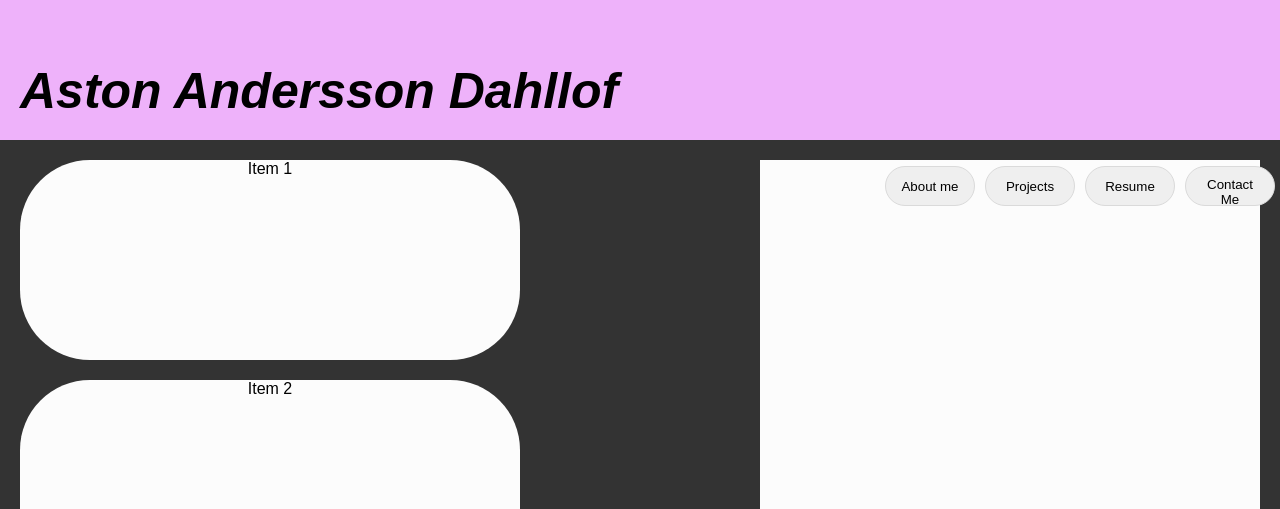
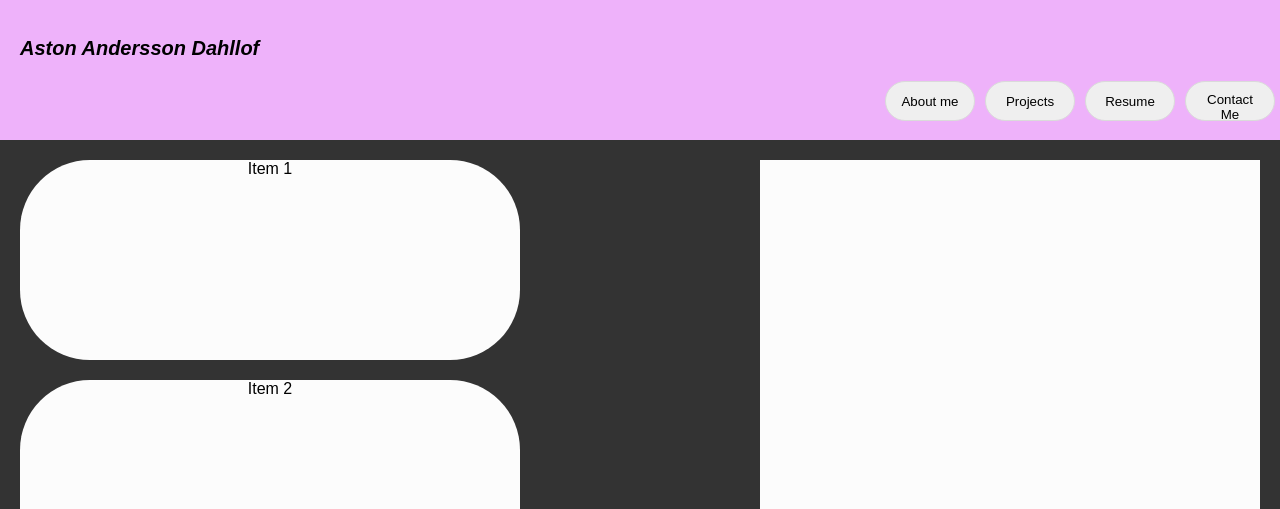
Before and after one commit to Valleyleaf/Personal-Portfolio, a plain HTML site: page index.html in a window 1280 px wide. Shown: the top 509 px of the page. Drawn offline with Linux system fonts and the light colour scheme.

Commit message:
Updating Reset file

```diff
--- a/assets/reset.css
+++ b/assets/reset.css
@@ -0,0 +1,19 @@
+* {
+    margin: 0;
+    padding: 0;
+    box-sizing: border-box;
+  }
+
+  html{
+    height: 100%;
+  }
+
+  body{
+    min-height: 100%;
+    line-height: 1;
+    font-family: sans-serif;
+  }
+
+  h1, h2, h3, h4, h5, h6 {
+    font-size: 100%;
+  }
--- a/assets/style.css
+++ b/assets/style.css
@@ -22,7 +22,7 @@ h2{
     justify-content: flex-start;
     font-weight: bolder;
     font-style: italic;
-    font-size: 50px;
+    font-size: 20px;
 
 }
 /* For my design, I decided to go with a combination of square and pointed rectangles. The header, combined with the aside
```
